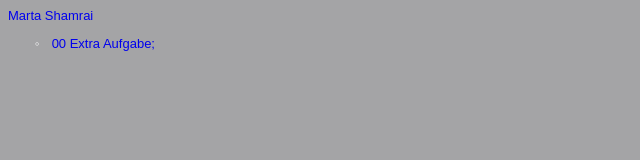
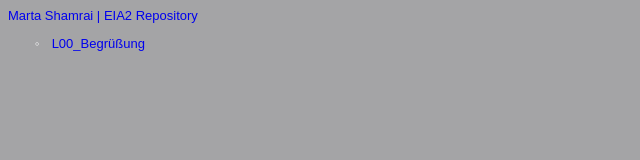
Before and after one commit to MartaS0002/EIA2-WiSe20-21, a plain HTML site: page steckbrief.htm in a window 1280 px wide. Shown: the whole page, without its empty margins (0-640 px from the left). Drawn offline with Linux system fonts and the light colour scheme.

Commit message:
new link to Repository

```diff
--- a/steckbrief.htm
+++ b/steckbrief.htm
@@ -32,12 +32,14 @@
 
 <body>
     <body alink="white" vlink="black"></body>
-    <a href="https://www.youtube.com/watch?v=ub82Xb1C8os" target="_blank">Marta Shamrai</a>
+    <a href="https://www.youtube.com/watch?v=X-uJtV8ScYk" target="_blank">Marta Shamrai |</a>
+    <a href="https://github.com/MartaS0002/EIA2-WiSe20-21" target="_blank">EIA2 Repository</a>
+
     <ul>
         <li>
             <a href="https://martas0002.github.io/EIA2-WiSe20-21/Aufgaben/00Aufgabe/Aufgabe00.html"
                 target="_blank">
-                00 Extra Aufgabe;</a>
+                L00_Begrüßung</a>
         </li>
     </ul>
 </body>
```
